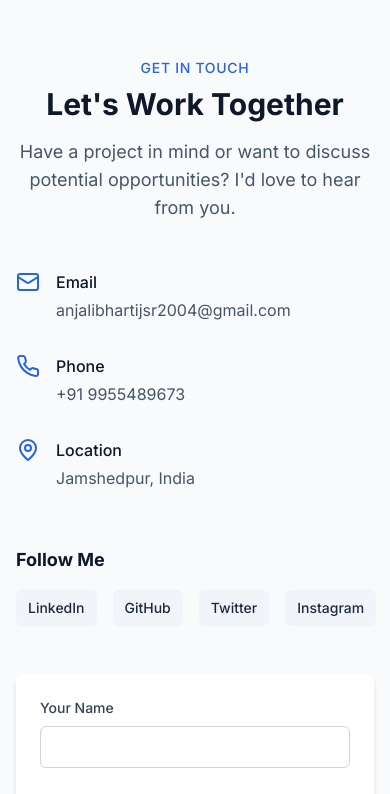
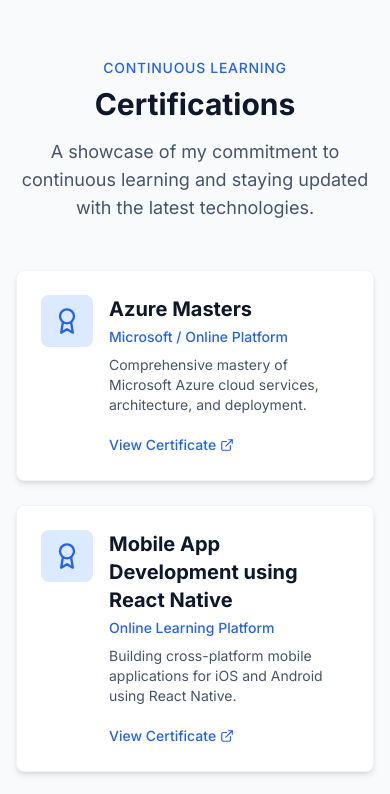
Before and after one commit to alokrajcse/anjaliportfolio, a React (Vite) app: page / in a window 390 px wide. Shown: the part 7140-7934 px from the top of the page. Built offline with nearby package versions, Linux system fonts and the light colour scheme.

Commit message:
certificates section added

```diff
--- a/src/App.tsx
+++ b/src/App.tsx
@@ -5,6 +5,7 @@ import About from './sections/About';
 import Projects from './sections/Projects';
 import Skills from './sections/Skills';
 import Contact from './sections/Contact';
+import Certificates from './sections/Certificates';
 import Footer from './components/Footer';
 
 function App() {
@@ -38,6 +39,7 @@ function App() {
       <About />
       <Projects />
       <Skills />
+      <Certificates />
       <Contact />
       <Footer />
     </div>
--- /dev/null
+++ b/src/components/CertificateCard.tsx
@@ -0,0 +1,58 @@
+import React from 'react';
+import { Award, ExternalLink } from 'lucide-react';
+
+export interface Certificate {
+  id: number;
+  title: string;
+  issuer: string;
+  description?: string;
+  date?: string;
+  url?: string;
+}
+
+interface CertificateCardProps {
+  certificate: Certificate;
+}
+
+const CertificateCard: React.FC<CertificateCardProps> = ({ certificate }) => {
+  return (
+    <div className="group bg-white dark:bg-slate-800 rounded-lg p-6 shadow-md hover:shadow-lg transition-shadow border border-slate-100 dark:border-slate-700">
+      <div className="flex items-start space-x-4">
+        <div className="bg-blue-100 dark:bg-blue-900/30 p-3 rounded-lg text-blue-600 dark:text-blue-400">
+          <Award size={28} />
+        </div>
+        <div className="flex-1">
+          <h3 className="text-xl font-bold text-slate-900 dark:text-white mb-1">
+            {certificate.title}
+          </h3>
+          <p className="text-blue-600 dark:text-blue-400 font-medium mb-2 text-sm">
+            {certificate.issuer}
+          </p>
+          {certificate.description && (
+            <p className="text-slate-600 dark:text-slate-300 text-sm mb-3">
+              {certificate.description}
+            </p>
+          )}
+          {certificate.url && (
+            <a
+              href={certificate.url}
+              target="_blank"
+              rel="noopener noreferrer"
+              className="inline-flex items-center space-x-1 text-sm font-medium text-blue-600 dark:text-blue-400 hover:text-blue-700 dark:hover:text-blue-300 transition-colors mt-2"
+            >
+              <span>View Certificate</span>
+              <ExternalLink size={14} />
+            </a>
+          )}
+          {certificate.date && (
+            <p className="text-slate-500 dark:text-slate-400 text-xs mt-3">
+              {certificate.date}
+            </p>
+          )}
+        </div>
+      </div>
+    </div>
+  );
+};
+
+export default CertificateCard;
--- a/src/components/Navbar.tsx
+++ b/src/components/Navbar.tsx
@@ -24,6 +24,7 @@ const Navbar: React.FC<NavbarProps> = ({ toggleTheme, isDarkMode }) => {
     { name: 'About', href: '#about' },
     { name: 'Projects', href: '#projects' },
     { name: 'Skills', href: '#skills' },
+    { name: 'Certificates', href: '#certificates' },
     { name: 'Contact', href: '#contact' },
   ];
 
--- /dev/null
+++ b/src/sections/Certificates.tsx
@@ -0,0 +1,61 @@
+import React from 'react';
+import CertificateCard, { Certificate } from '../components/CertificateCard';
+
+const certificatesData: Certificate[] = [
+  {
+    id: 1,
+    title: 'Azure Masters',
+    issuer: 'Microsoft / Online Platform',
+    description: 'Comprehensive mastery of Microsoft Azure cloud services, architecture, and deployment.',
+    url: 'https://drive.google.com/file/d/1GMc0aDJ4TOTQNvBQRgwNLCoFNCb01rtv/view?usp=drive_link',
+  },
+  {
+    id: 2,
+    title: 'Mobile App Development using React Native',
+    issuer: 'Online Learning Platform',
+    description: 'Building cross-platform mobile applications for iOS and Android using React Native.',
+    url: 'https://drive.google.com/file/d/1LvpNJO3u2wWF36Ck0hlcP6yKFN_BfbjI/view?usp=drive_link',
+  },
+  {
+    id: 3,
+    title: 'Frontend Development',
+    issuer: 'Online Learning Platform',
+    description: 'Modern web development focusing on responsive design, UI/UX, and modern JavaScript frameworks.',
+    url: 'https://drive.google.com/file/d/1G1qzVyFVMcET1JhVkUoofUXSVjkbbLbX/view?usp=drive_link',
+  },
+  {
+    id: 4,
+    title: 'Claude Code Courses (6 Certificates)',
+    issuer: 'Anthropic / Learning Platform',
+    description: 'Completed a series of 6 comprehensive courses covering AI-assisted coding, prompting techniques, and integrating Claude into development workflows.',
+    url: '#',
+  }
+];
+
+const Certificates: React.FC = () => {
+  return (
+    <section id="certificates" className="py-20 bg-slate-50 dark:bg-slate-800/50">
+      <div className="container mx-auto px-4 md:px-6">
+        <div className="text-center mb-12">
+          <h2 className="text-sm font-medium text-blue-600 dark:text-blue-400 uppercase tracking-wider mb-2">
+            Continuous Learning
+          </h2>
+          <h3 className="text-3xl md:text-4xl font-bold text-slate-900 dark:text-white mb-4">
+            Certifications
+          </h3>
+          <p className="text-slate-600 dark:text-slate-300 text-lg max-w-2xl mx-auto">
+            A showcase of my commitment to continuous learning and staying updated with the latest technologies.
+          </p>
+        </div>
+
+        <div className="grid grid-cols-1 md:grid-cols-2 gap-6 max-w-5xl mx-auto">
+          {certificatesData.map((cert) => (
+            <CertificateCard key={cert.id} certificate={cert} />
+          ))}
+        </div>
+      </div>
+    </section>
+  );
+};
+
+export default Certificates;
```
